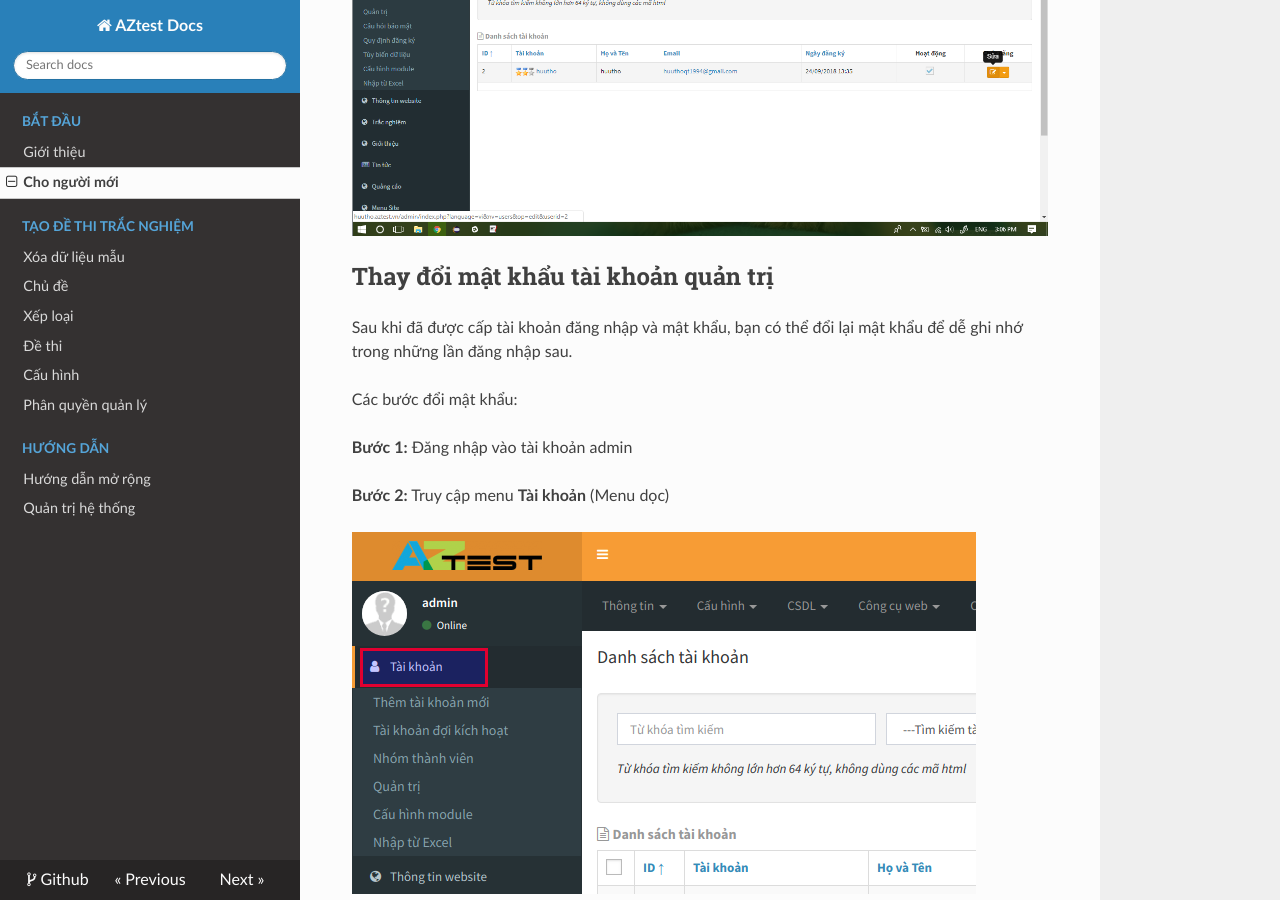
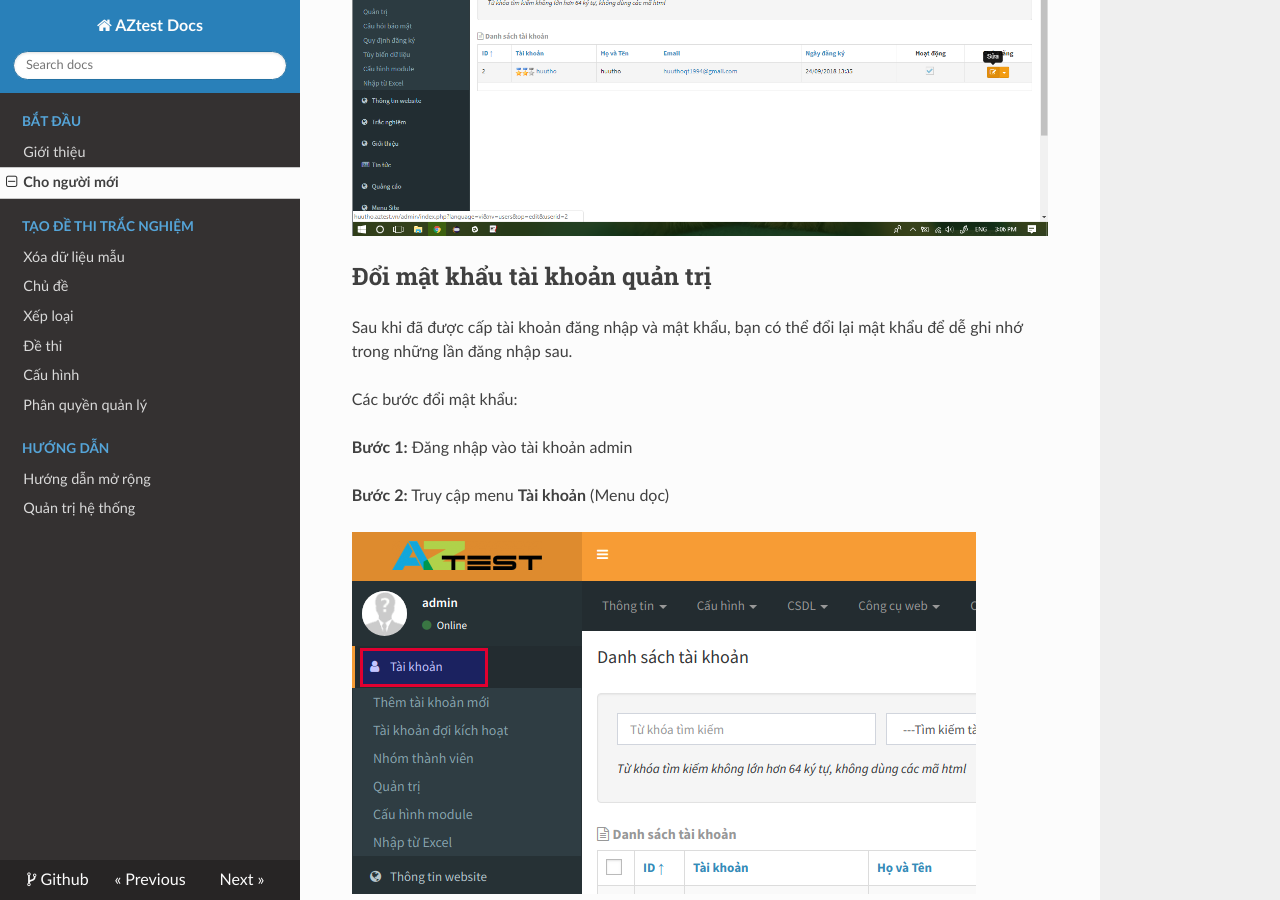
Before and after one commit to mynukeviet/aztest-docs, an MkDocs documentation site: the page built from docs/cho-nguoi-moi.md, in a window 1280 px wide and 900 px high, scrolled down 2499 px. Built offline with MkDocs 1.6.1, drawn with Linux system fonts in a browser that asks for light colours; nearby versions of some CDN libraries; old or Windows-style settings are respelled for this version of MkDocs.

Commit message:
Cập nhật nội dung hướng dẫn đổi mật khẩu quản trị

```diff
--- a/docs/cho-nguoi-moi.md
+++ b/docs/cho-nguoi-moi.md
@@ -45,7 +45,7 @@
 
 ![](images/start/sua_tai_khoan.png)
 
-## Thay đổi mật khẩu tài khoản quản trị
+## Đổi mật khẩu tài khoản quản trị
 
 Sau khi đã được cấp tài khoản đăng nhập và mật khẩu, bạn có thể đổi lại mật khẩu để dễ ghi nhớ trong những lần đăng nhập sau.
 
```
